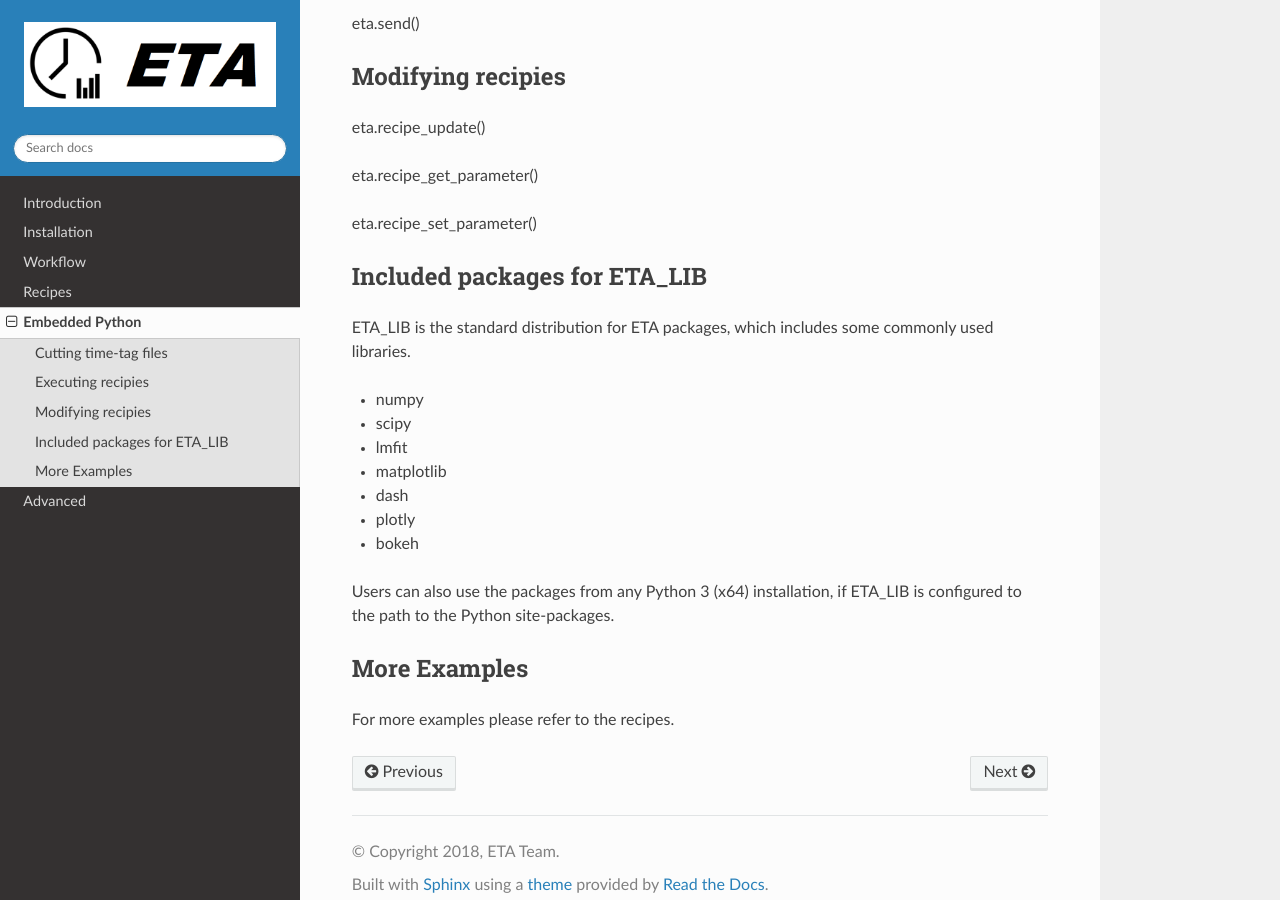
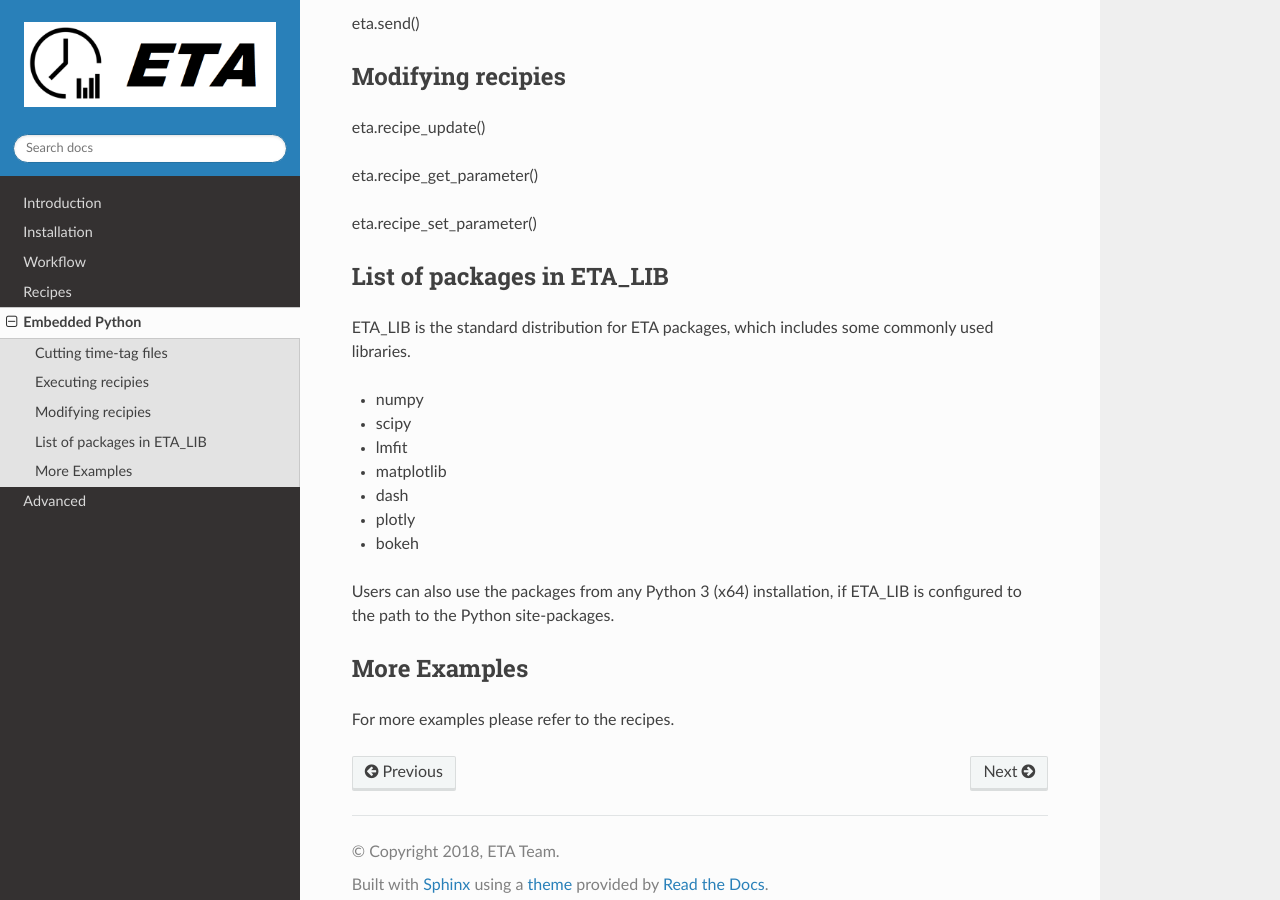
Before and after one commit to timetag/timetag.github.io, a Sphinx documentation site: the page built from docs/python.rst, in a window 1280 px wide and 900 px high, scrolled down 500 px. Built offline with Sphinx 7.4.7 and the Read the Docs theme 2.0.0, drawn with Linux system fonts in a browser that asks for light colours.

Commit message:
Update python.rst

```diff
--- a/docs/python.rst
+++ b/docs/python.rst
@@ -29,7 +29,7 @@ eta.recipe_get_parameter()
 
 eta.recipe_set_parameter()
 
-Included packages for ETA_LIB
+List of packages in ETA_LIB
 -----
 
 ETA_LIB is the standard distribution for ETA packages, which includes some commonly used libraries.
```
